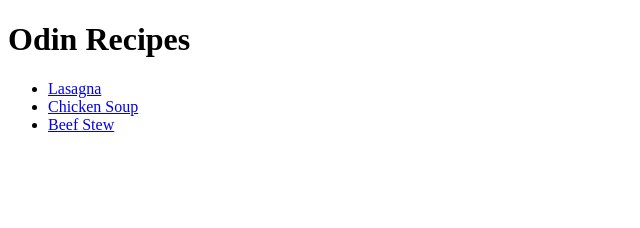
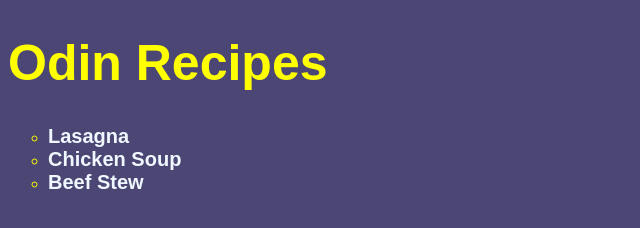
Before and after one commit to rone-commit/odin-recipes, a plain HTML site: page index.html in a window 1280 px wide. Shown: the whole page, without its empty margins (0-640 px from the left). Drawn offline with Linux system fonts and the light colour scheme.

Commit message:
Added simple css to affect all html pages.

```diff
--- /dev/null
+++ b/css/styles.css
@@ -0,0 +1,23 @@
+body{
+    background-color: #100745be;
+}
+
+h1 {
+    color: #ffff00;
+    font-size: 50px;
+    font-family: Arial, Helvetica, sans-serif;
+    font-weight: bold;
+}
+
+li {
+    color: #ffff00;
+    list-style:circle;
+}
+
+a {
+    text-decoration: none;
+    font-size: 20px;
+    font-family: Arial, Helvetica, sans-serif;
+    font-weight: bold;
+    color: aliceblue;
+}
--- a/index.html
+++ b/index.html
@@ -4,6 +4,7 @@
     <meta charset="utf-8">
     <meta name="viewport" content="width=device-width, intial-scale=1.0">
     <title>Odin-recipes</title>
+    <link rel="stylesheet" href="/css/styles.css">
   </head>
   <body>
     <h1>Odin Recipes</h1>
```
Also changed, not shown: recipes/beef-stew.html (+1 -0 lines), recipes/chicken-soup.html (+1 -0 lines), recipes/lasagna.html (+1 -0 lines).
